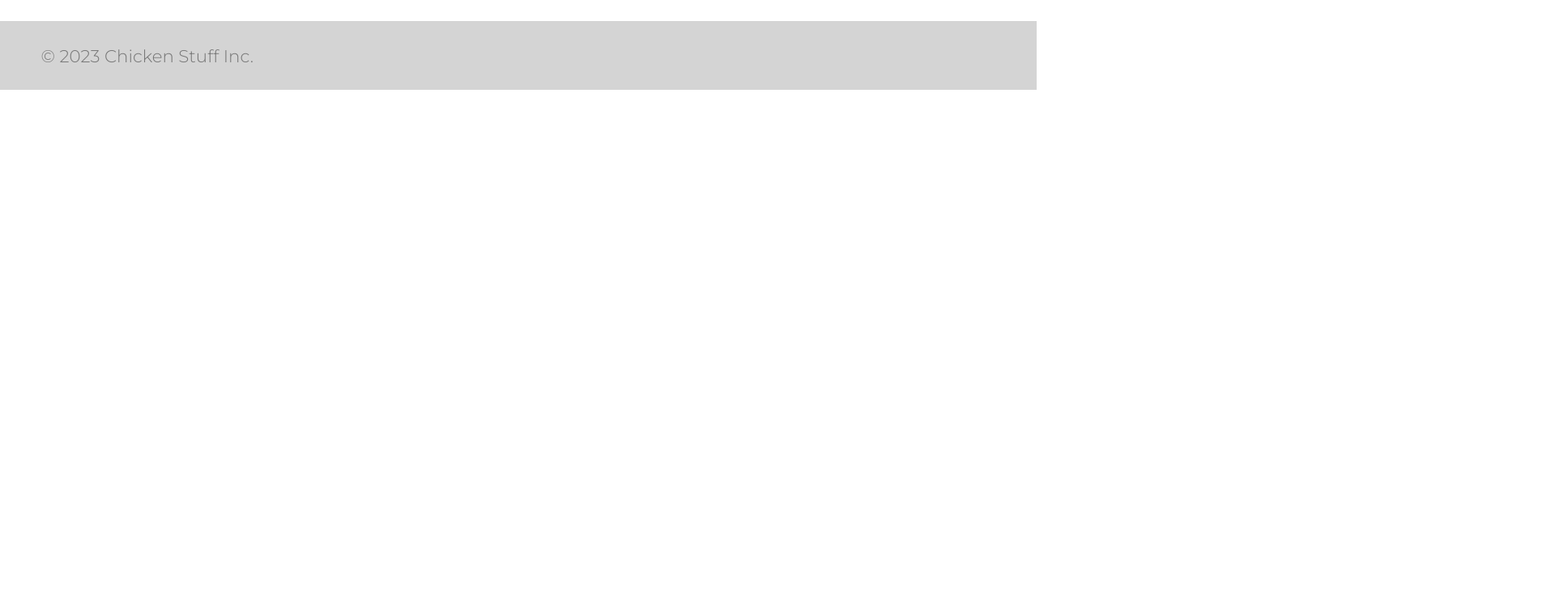
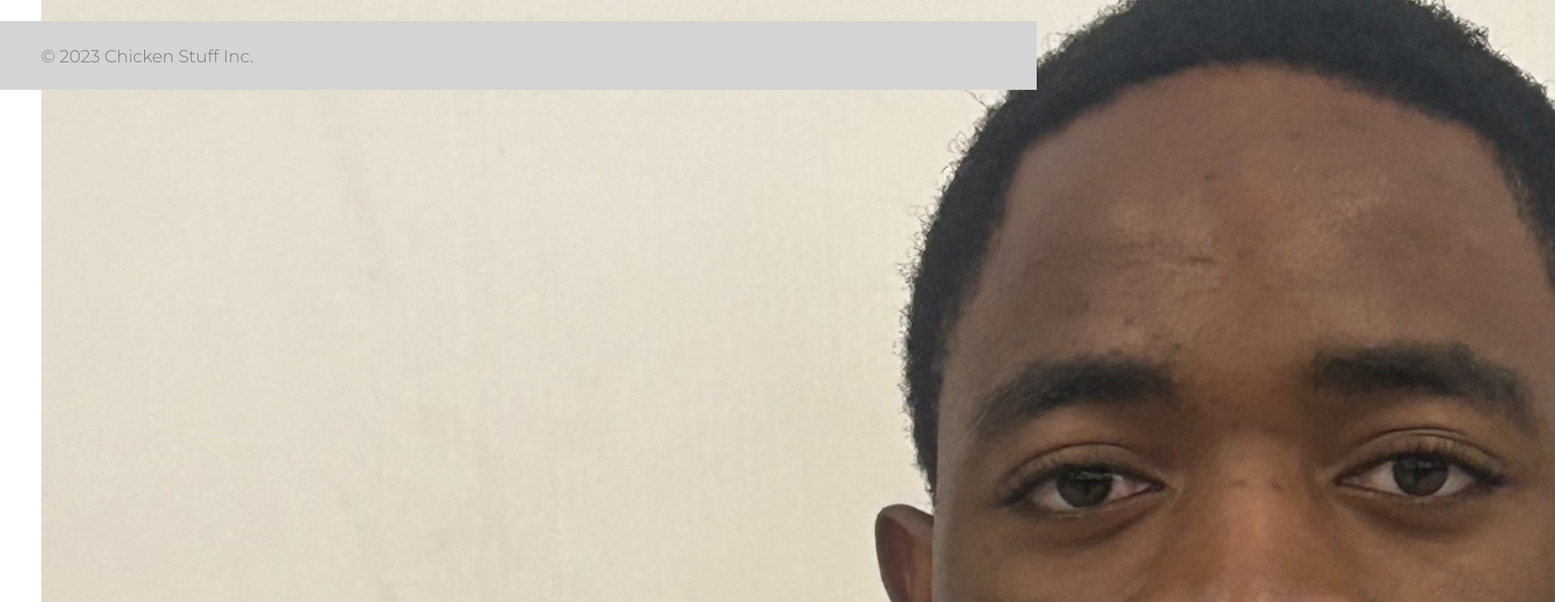
Before and after one commit to fots0009/project, a plain HTML site: page index.html in a window 1280 px wide. Shown: the part 689-1433 px from the top of the page at 81% size, 1920 px wide, since content can reach past the window. Before the commit the page ends 800 px from the top, so only its background shows below. Drawn offline with Linux system fonts and the light colour scheme; the site is published under a folder, as on GitHub Pages, so addresses that start at the root find nothing.

Commit message:
origin/main

```diff
--- a/index.html
+++ b/index.html
@@ -28,7 +28,7 @@
         </form>
         <p id="current-city"></p>
       </nav>
-      <main> <section> <img src="/img/Ralf-headshot.jpg" alt="">
+      <main> <section> <img src="img/Ralf-headshot.jpg" alt="Ralf-headshot">
       <P>
         student number: 41172418
       program : mobile aplication design&development
```
